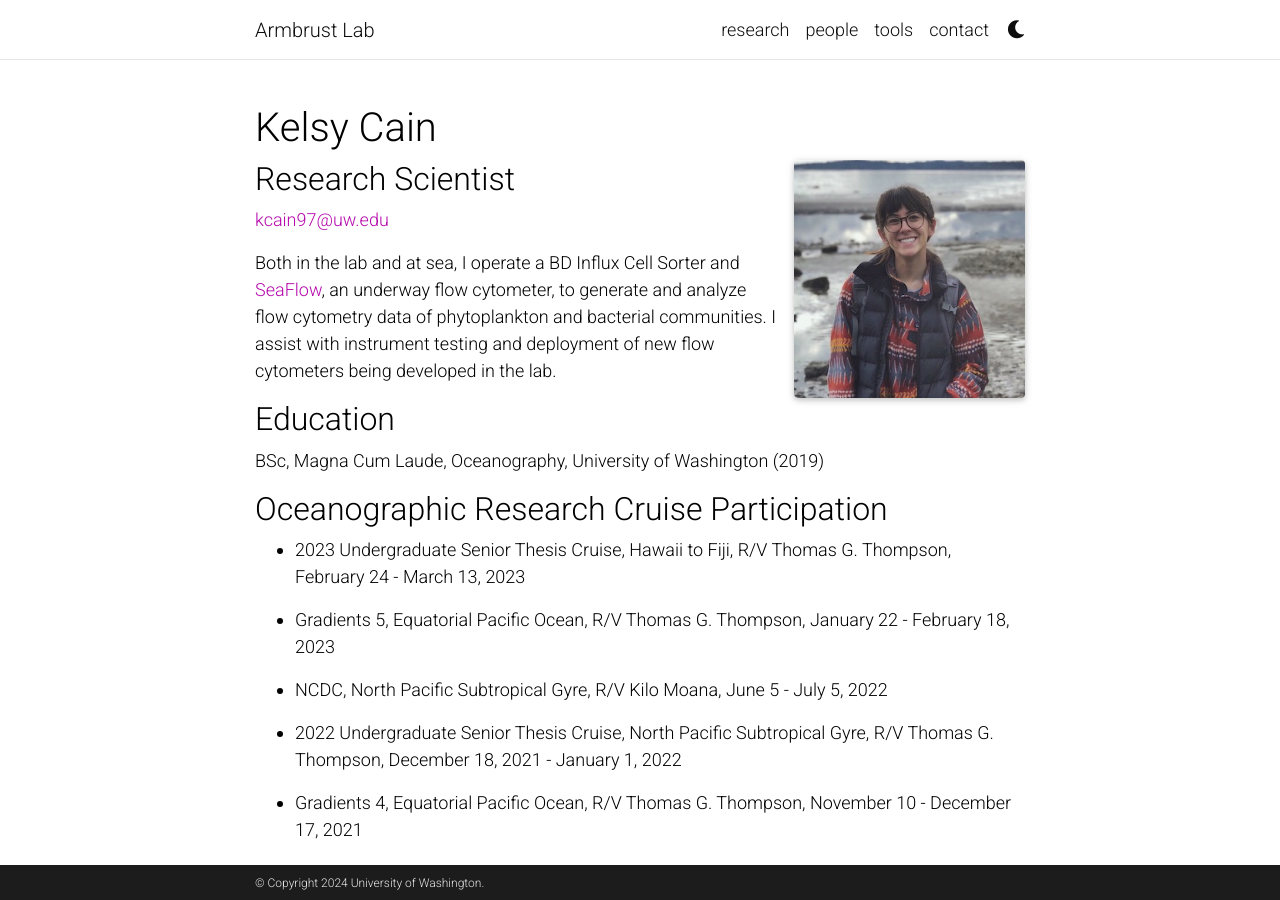
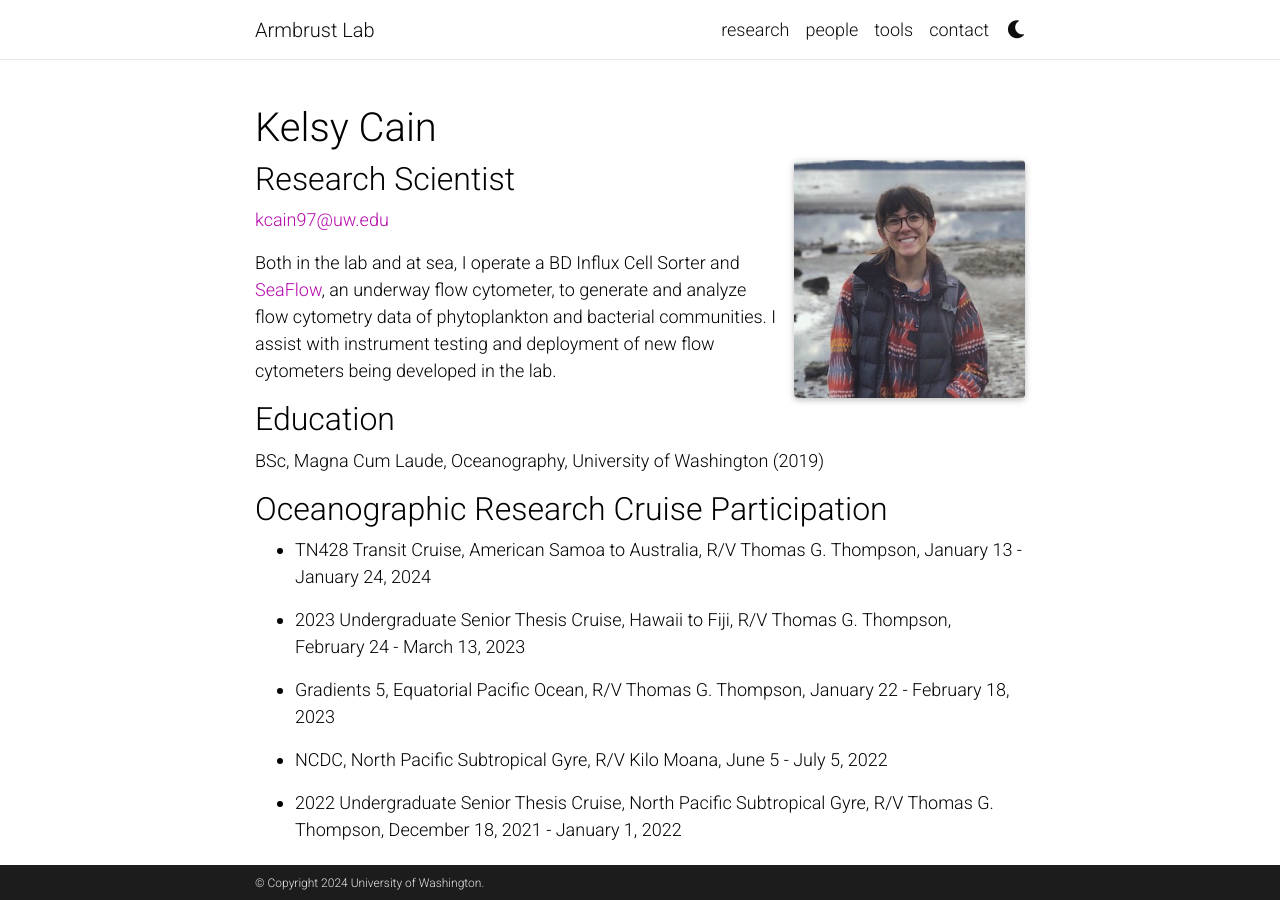
Before and after one commit to armbrustlab/armbrustlab.github.io, a Jekyll site: the page built from _people/cain.md, in a window 1280 px wide and 900 px high. Built offline with Jekyll 4.4.1, drawn with Linux system fonts in a browser that asks for light colours; full-size pictures stand in for the smaller copies a plugin makes; comment, search, counter and statistics services are not loaded; a style sheet for code colours, icons or effects is not loaded.

Commit message:
Update cain.md

```diff
--- a/_people/cain.md
+++ b/_people/cain.md
@@ -17,6 +17,8 @@ Both in the lab and at sea, I operate a BD Influx Cell Sorter and [SeaFlow](http
 BSc, Magna Cum Laude, Oceanography, University of Washington (2019)
 
 ## Oceanographic Research Cruise Participation
+* TN428 Transit Cruise, American Samoa to Australia, R/V Thomas G. Thompson, January 13 - January 24, 2024
+
 * 2023 Undergraduate Senior Thesis Cruise, Hawaii to Fiji, R/V Thomas G. Thompson, February 24 - March 13, 2023
 
 * Gradients 5, Equatorial Pacific Ocean, R/V Thomas G. Thompson, January 22 - February 18, 2023
```
